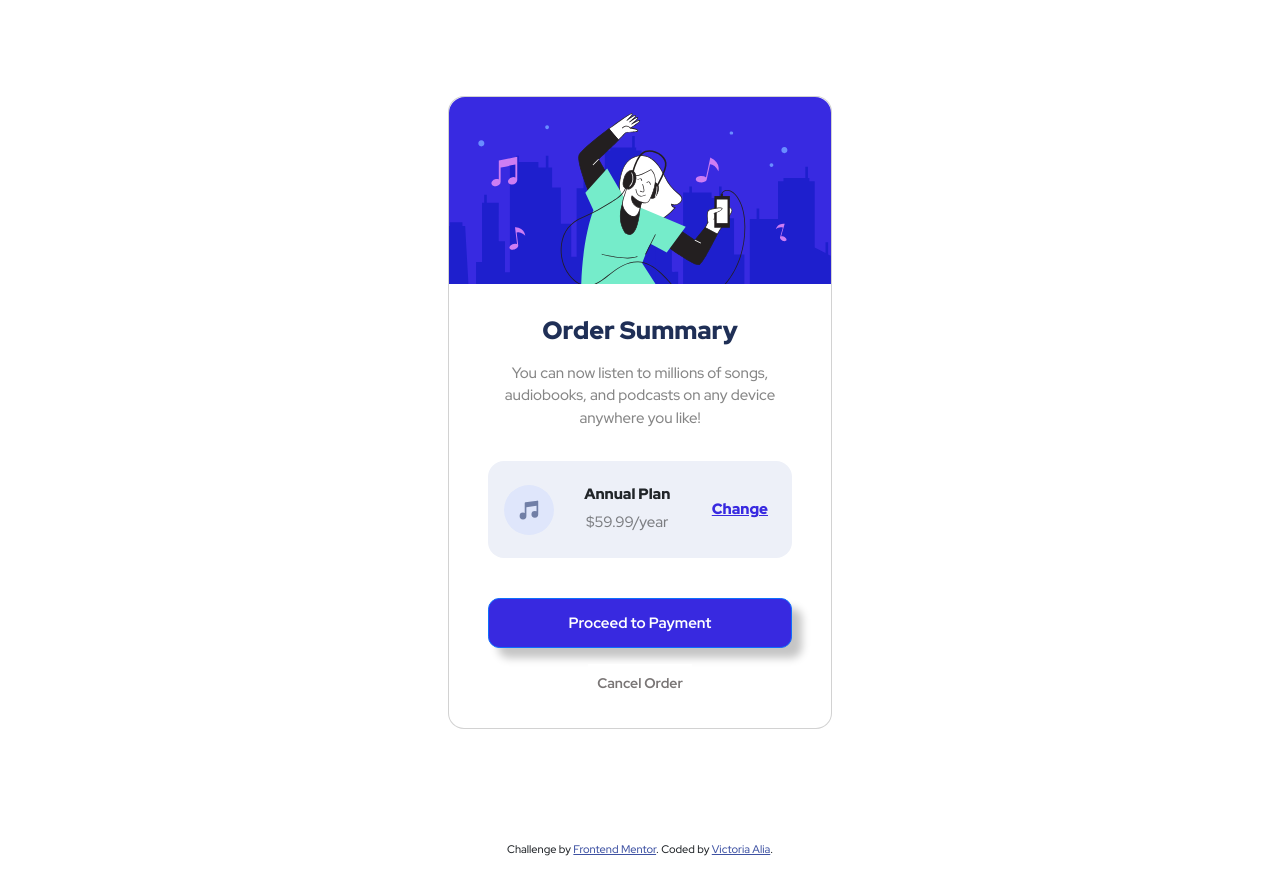
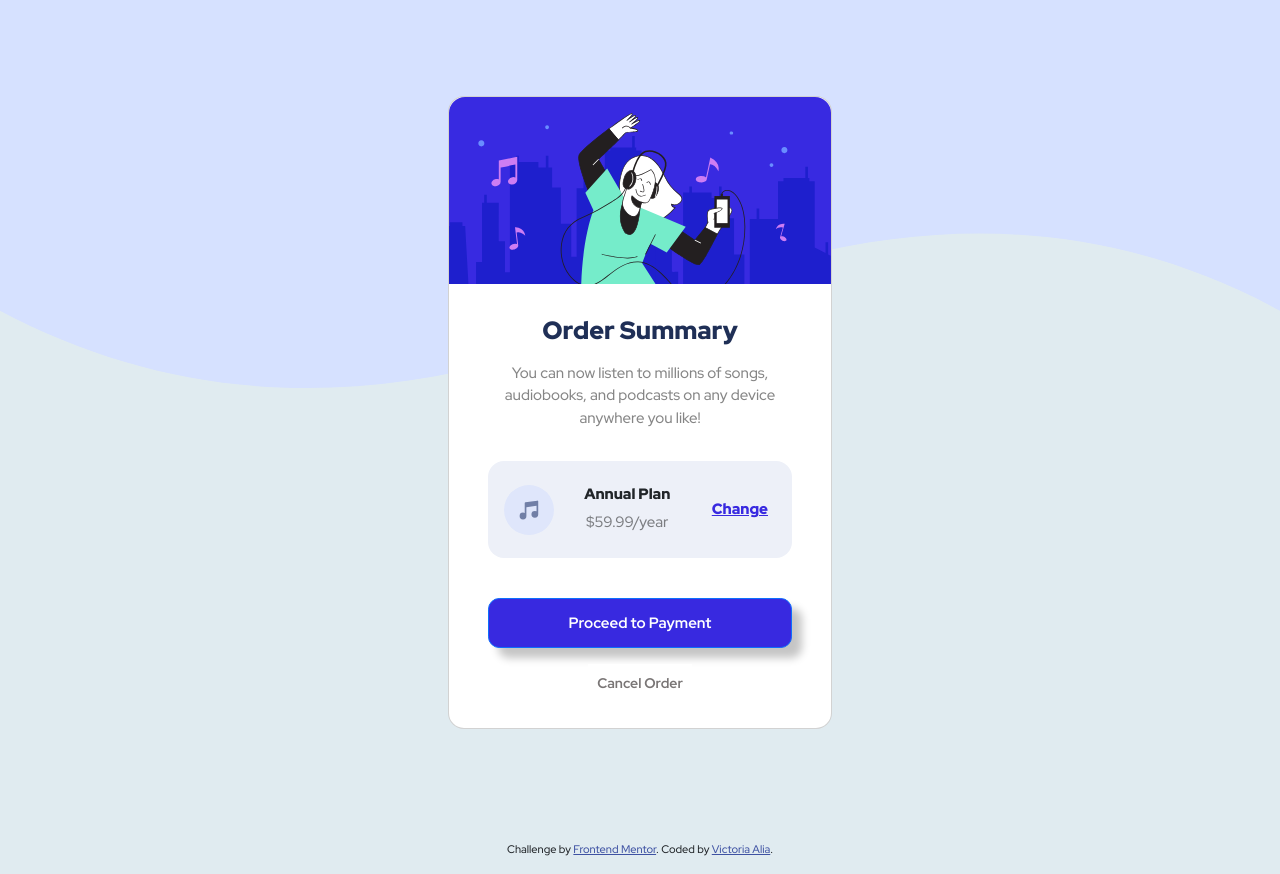
Before and after one commit to victoriaalia/ordersummary-component, a plain HTML site: page index.html in a window 1280 px wide. Drawn offline with nearby package versions, Linux system fonts and the light colour scheme.

Commit message:
Update style.css

```diff
--- a/style.css
+++ b/style.css
@@ -9,7 +9,6 @@
 --Red-Hat-Display: 'Red Hat Display', sans-serif;
 }
 
-.body {
     .body {
     background: url(pattern-background-desktop.svg);
     background-repeat: no-repeat;
@@ -18,7 +17,6 @@
     display: grid;
     place-items: center;
     background-color: var(--Very-pale-blue);
-}
 }
 .container {
   width: 100%;
```
